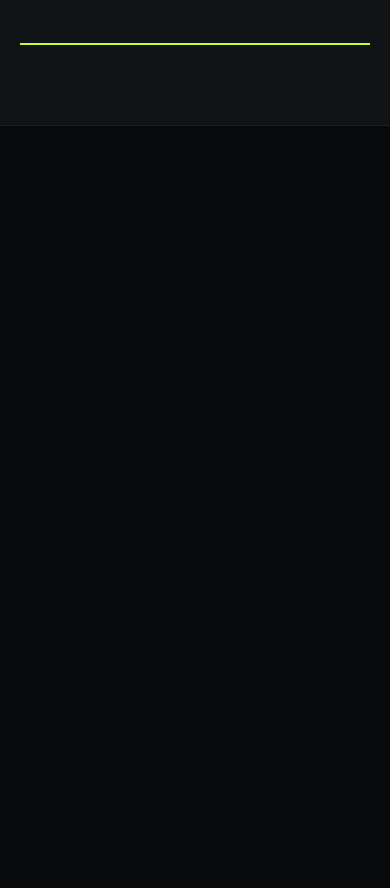
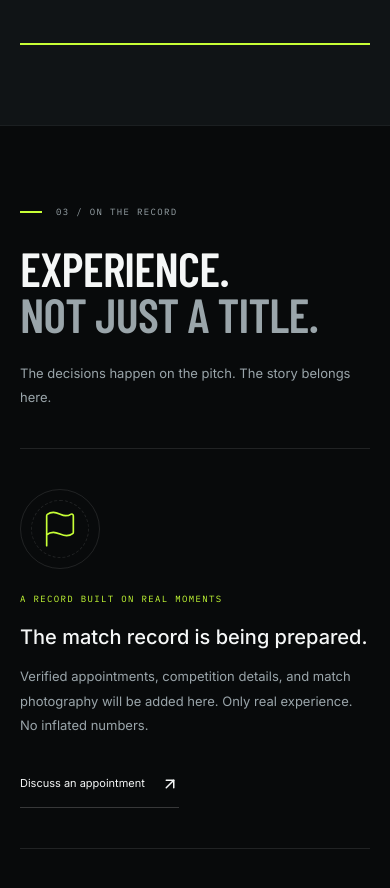
Before and after one commit to yassine-mathlouthi/Referee, a React (Vite) app: page / in a window 390 px wide. Shown: the part 2862-3750 px from the top of the page. Before the commit the page ends 2988 px from the top, so only its background shows below. Built offline with nearby package versions, Linux system fonts and the light colour scheme; a web font is replaced by a local one.

Commit message:
feat: add verified-data experience timeline and honest empty state

```diff
--- a/src/App.tsx
+++ b/src/App.tsx
@@ -4,8 +4,9 @@ import { useLanguage } from './i18n/context'
 import { Navbar } from './components/layout/Navbar'
 import { About } from './sections/About'
 import { Philosophy } from './sections/Philosophy'
+import { Experience } from './sections/Experience'
 
 export default function App() {
   const { t } = useLanguage()
-  return <><a href="#main" className="skip-link">{t.skip}</a><IntroSequence /><Navbar /><main id="main"><Hero /><About /><Philosophy /></main></>
+  return <><a href="#main" className="skip-link">{t.skip}</a><IntroSequence /><Navbar /><main id="main"><Hero /><About /><Philosophy /><Experience /></main></>
 }
--- /dev/null
+++ b/src/sections/Experience.tsx
@@ -0,0 +1,23 @@
+import { ArrowUpRight, Flag } from 'lucide-react'
+import { useLanguage } from '../i18n/context'
+import { matches } from '../data/matches'
+import { SectionReveal } from '../components/motion/SectionReveal'
+
+export function Experience() {
+  const { t, language } = useLanguage()
+  const appointments = [...matches].sort((a, b) => b.date.localeCompare(a.date))
+  return <section id="experience" className="section experience container" aria-labelledby="experience-title">
+    <SectionReveal><p className="eyebrow section-label">{t.experience.label}</p><div className="section-intro"><h2 className="section-heading" id="experience-title">{t.experience.title}<br/><span className="muted">{t.experience.accent}</span></h2><p className="body-copy">{t.experience.intro}</p></div></SectionReveal>
+    {appointments.length ? <ol className="match-timeline">{appointments.map(match => <li key={match.id}>
+      <SectionReveal className={`match-record ${match.featured ? 'match-featured' : ''}`}>
+        <time className="eyebrow" dateTime={match.date}>{new Intl.DateTimeFormat(language, { dateStyle: 'medium', timeZone: 'UTC' }).format(new Date(match.date))}</time>
+        <div><p className="eyebrow accent">{match.competition}</p>{match.homeTeam && match.awayTeam && <h3>{match.homeTeam} <span className="muted">{t.experience.versus}</span> {match.awayTeam}</h3>}<p className="body-copy">{[match.role, match.ageCategory, match.location].filter(Boolean).join(' / ')}</p>{match.description && <p className="body-copy">{match.description}</p>}</div>
+        {match.image && <img src={match.image} alt={`${match.competition} — ${match.role}`} loading="lazy" />}
+      </SectionReveal>
+    </li>)}</ol> : <SectionReveal className="experience-pending">
+      <div className="record-symbol" aria-hidden="true"><Flag size={40} strokeWidth={1}/><div/></div>
+      <div><p className="eyebrow accent">{t.experience.note}</p><h3>{t.experience.pending}</h3><p className="body-copy">{t.experience.body}</p></div>
+      <a className="text-link" href="#contact">{t.experience.view}<ArrowUpRight size={18}/></a>
+    </SectionReveal>}
+  </section>
+}
--- a/src/styles/globals.css
+++ b/src/styles/globals.css
@@ -107,6 +107,30 @@ body::after { content: ''; position: fixed; inset: 0; z-index: 80; pointer-event
 .principle-arrow { color: #9aa5aa; }
 .principle-track { height: 2px; background: #ffffff15; margin-top: 15px; }
 .principle-progress { height: 100%; width: 100%; background: #c7ff36; transform-origin: left; }
+.section-intro { display: flex; justify-content: space-between; align-items: flex-end; gap: 50px; margin-bottom: 55px; }
+.section-intro > .body-copy { max-width: 260px; font-size: 13px; padding-bottom: 4px; }
+.experience .section-heading { font-size: clamp(48px, 6vw, 86px); }
+.experience-pending { border-block: 1px solid #ffffff1a; padding-block: 40px; display: grid; grid-template-columns: 120px 1fr auto; gap: 40px; align-items: center; }
+.record-symbol { position: relative; color: #c7ff36; width: 100px; height: 100px; border: 1px solid #ffffff1a; border-radius: 50%; display: grid; place-items: center; }
+.record-symbol > div { position: absolute; inset: 10px; border: 1px dashed #ffffff1a; border-radius: 50%; }
+.experience-pending .eyebrow { font-size: 9px; margin-bottom: 18px; }
+.experience-pending h3 { font-size: 20px; font-weight: 500; margin-bottom: 12px; }
+.experience-pending .body-copy { max-width: 510px; font-size: 13px; }
+.text-link { display: inline-flex; align-items: center; gap: 16px; font-size: 11px; padding-block: 14px; border-bottom: 1px solid #ffffff30; }
+.text-link:hover { color: #c7ff36; border-color: #c7ff36; }
+.match-timeline { list-style: none; padding: 0; margin: 0; border-inline-start: 1px solid #c7ff3666; }
+.match-record { position: relative; margin-inline-start: 25px; padding: 28px 0; border-top: 1px solid #ffffff1a; display: grid; grid-template-columns: 150px 1fr auto; gap: 30px; }
+.match-record::before { content: ''; width: 7px; height: 7px; border-radius: 50%; background: #c7ff36; position: absolute; inset-inline-start: -29px; top: 32px; }
+.match-record h3 { font: 500 32px var(--font-display); margin-block: 12px; }
+.match-record img { width: 150px; height: 110px; object-fit: cover; }
+.match-featured { background: #c7ff3605; }
+@media (max-width: 1023px) { .experience-pending { grid-template-columns: 90px 1fr; gap: 25px; }.experience-pending > a { grid-column: 2; justify-self: start; }.record-symbol { width: 80px; height: 80px; } }
+@media (max-width: 767px) {
+  .section-intro { flex-direction: column; gap: 24px; align-items: flex-start; margin-bottom: 35px; }
+  .section-intro > .body-copy { max-width: 350px; }
+  .experience-pending { grid-template-columns: 1fr; gap: 24px; }.experience-pending > a { grid-column: 1; }
+  .match-record { grid-template-columns: 1fr; gap: 16px; }.match-record img { width: 100%; height: 200px; }
+}
 @media (max-width: 767px) {
   .philosophy-heading { margin-bottom: 36px; }.principle-symbol { display: none; }
   .principle { grid-template-columns: 24px 1fr; gap: 14px; padding-block: 26px; }
```
